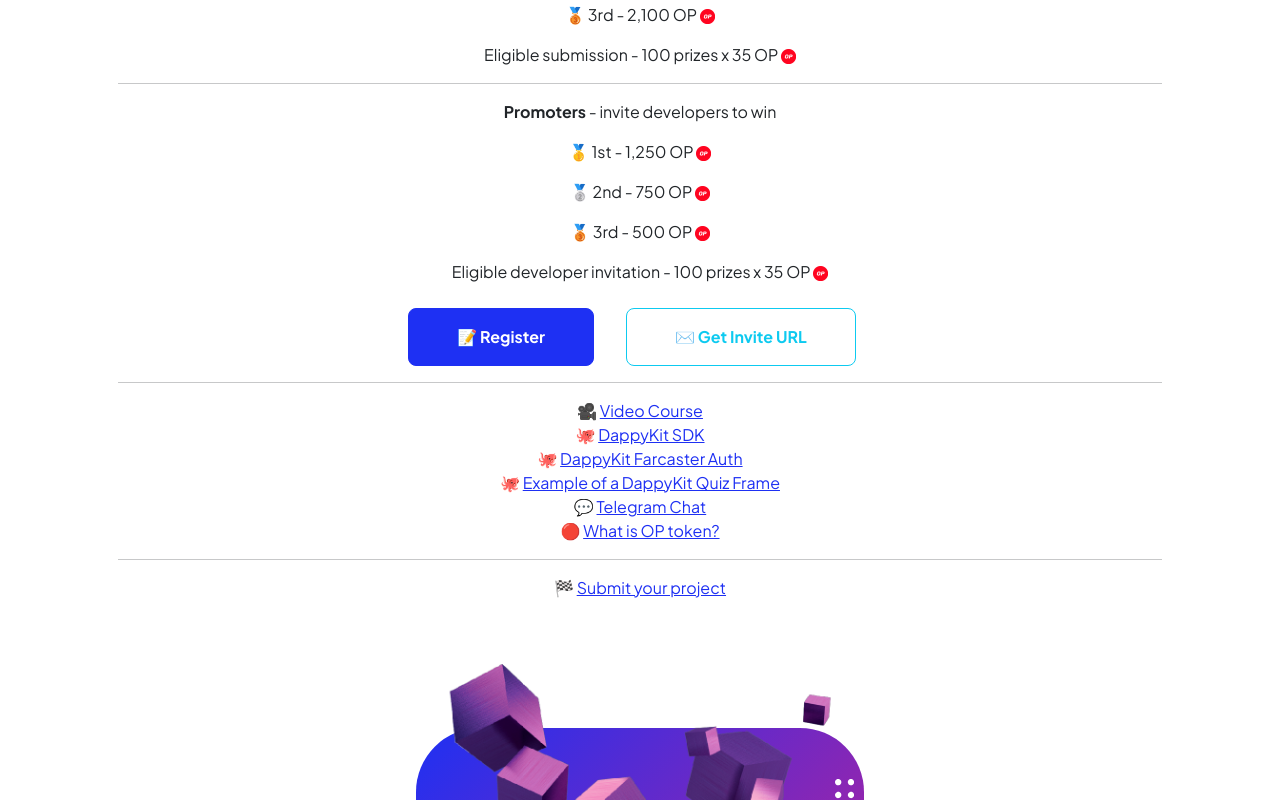
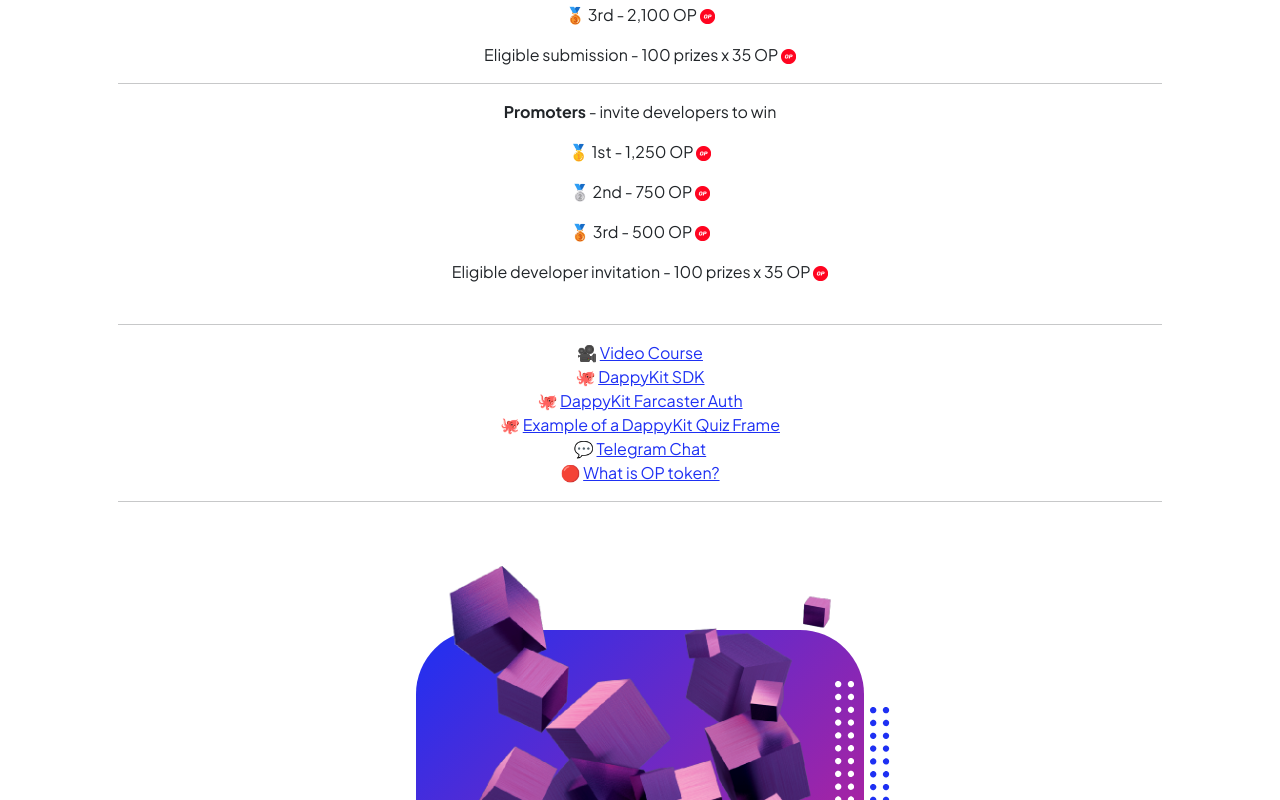
Before and after one commit to DappyKit/hack, a website: page index.html in a window 1280 px wide. Shown: the part 477-1277 px from the top of the page. Drawn offline with nearby package versions, Linux system fonts and the light colour scheme.

Commit message:
refactor: hack finished

```diff
--- a/index.html
+++ b/index.html
@@ -89,15 +89,15 @@
                             <!--                            <a class="btn btn-primary btn-lg px-5 py-3 me-sm-3 fs-6 fw-bolder" href="#"-->
                             <!--                               onclick="event.preventDefault(); window._klOnsite = window._klOnsite || []; window._klOnsite.openForm('UzKwHk');">Sign-->
                             <!--                                Up</a>-->
-                            <a id="registerBtn" class="btn btn-primary btn-lg px-5 py-3 me-sm-3 fs-6 fw-bolder"
-                               href="https://docs.google.com/forms/d/e/1FAIpQLSeaqypc9ciP4Ldoft9WeZZQdpu5ByA4mITz2JckZeUBMSooew/viewform?usp=pp_url&entry.488111565=101010"
-                               target="_blank">
-                                📝 Register
-                            </a>
-                            <a class="btn btn-outline-info btn-lg px-5 py-3 me-sm-3 fs-6 fw-bolder"
-                               href="/invite-url.html">
-                                ✉️ Get Invite URL
-                            </a>
+<!--                            <a id="registerBtn" class="btn btn-primary btn-lg px-5 py-3 me-sm-3 fs-6 fw-bolder"-->
+<!--                               href="https://docs.google.com/forms/d/e/1FAIpQLSeaqypc9ciP4Ldoft9WeZZQdpu5ByA4mITz2JckZeUBMSooew/viewform?usp=pp_url&entry.488111565=101010"-->
+<!--                               target="_blank">-->
+<!--                                📝 Register-->
+<!--                            </a>-->
+<!--                            <a class="btn btn-outline-info btn-lg px-5 py-3 me-sm-3 fs-6 fw-bolder"-->
+<!--                               href="/invite-url.html">-->
+<!--                                ✉️ Get Invite URL-->
+<!--                            </a>-->
                         </div>
 
                         <hr>
@@ -140,11 +140,11 @@
                                 <hr>
 
                             <li>
-                                🏁️ <a
-                                    href="https://docs.google.com/forms/d/e/1FAIpQLSf0vOHetvc_-fF2yHRLsJu7sC51JWCopv9VFEuFeWtqB26XZg/viewform?usp=sf_link"
-                                    target="_blank">
-                                Submit your project
-                            </a>
+<!--                                🏁️ <a-->
+<!--                                    href="https://docs.google.com/forms/d/e/1FAIpQLSf0vOHetvc_-fF2yHRLsJu7sC51JWCopv9VFEuFeWtqB26XZg/viewform?usp=sf_link"-->
+<!--                                    target="_blank">-->
+<!--                                Submit your project-->
+<!--                            </a>-->
                             </li>
                         </ul>
                     </div>
```
